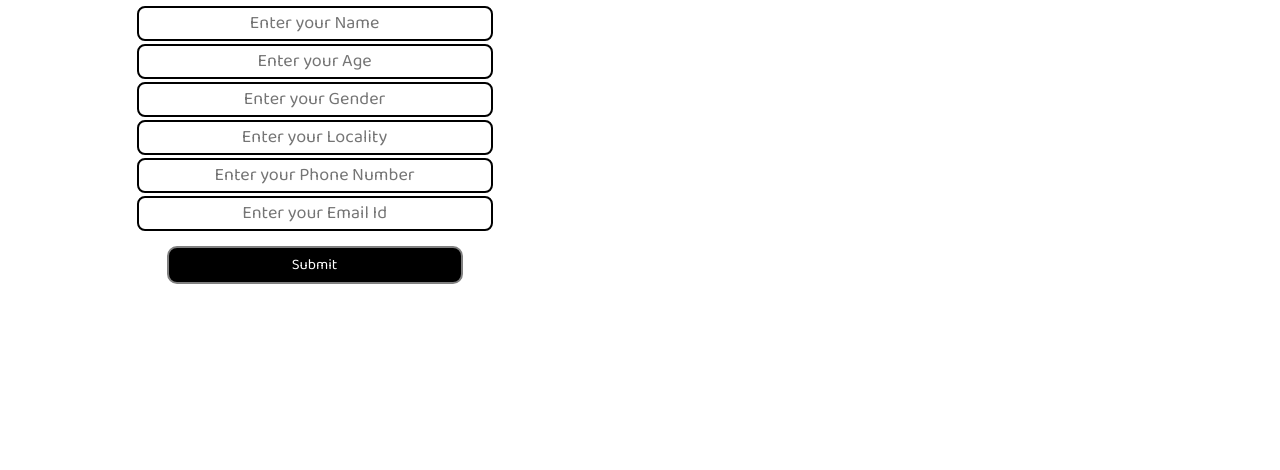
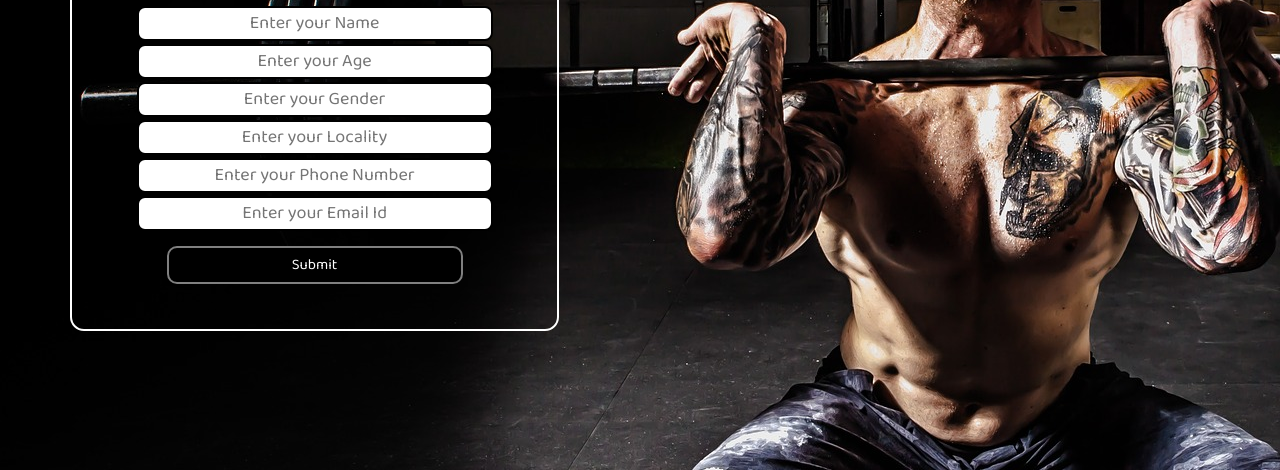
Before and after one commit to krishnat03/Simple-Gym-Website, a plain HTML site: page index.html in a window 1280 px wide. Shown: the part 330-800 px from the top of the page. Drawn offline with Linux system fonts and the light colour scheme; the site is published under a folder, as on GitHub Pages, so addresses that start at the root find nothing.

Commit message:
Update style.css

```diff
--- a/css/style.css
+++ b/css/style.css
@@ -2,7 +2,7 @@
 body {
     margin: 0px;
     padding: 0px;
-    background: url('/img/barbell.jpg');
+    background: url('../img/barbell.jpg');
     color: white;
     font-family: 'Baloo Bhai 2', cursive;
 }
```
